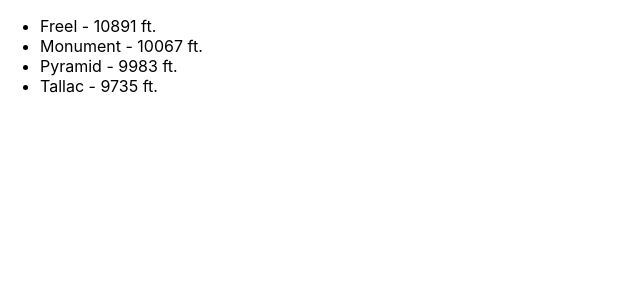
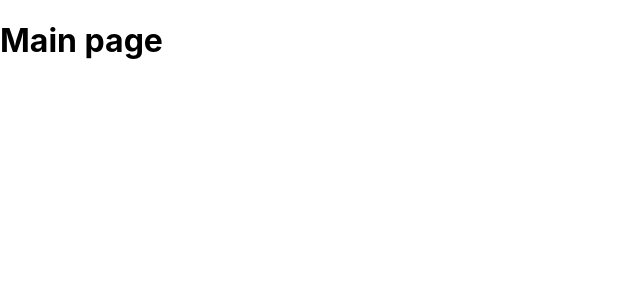
Before and after one commit to kiryl-ramanouski/React-LinkedIn-learning, a React (Create React App) app in the folder react-linkedin-learn-app/: page / in a window 1280 px wide. Shown: the top 300 px of the page, without its empty margins (0-640 px from the left). Built offline with nearby package versions, Linux system fonts and the light colour scheme.

Commit message:
feat: install react router and prepare the app

```diff
--- a/react-linkedin-learn-app/package.json
+++ b/react-linkedin-learn-app/package.json
@@ -8,6 +8,7 @@
     "@testing-library/user-event": "^13.5.0",
     "react": "^18.2.0",
     "react-dom": "^18.2.0",
+    "react-router-dom": "^6.3.0",
     "react-scripts": "5.0.1",
     "web-vitals": "^2.1.4"
   },
--- a/react-linkedin-learn-app/src/App.js
+++ b/react-linkedin-learn-app/src/App.js
@@ -1,36 +1,19 @@
 import './App.css';
 
-const tahoePeaks = [
-  { name: 'Freel', elevation: 10891 },
-  { name: 'Monument', elevation: 10067 },
-  { name: 'Pyramid', elevation: 9983 },
-  { name: 'Tallac', elevation: 9735 },
-];
+function Home() {
+  return <h1>Main page</h1>;
+}
 
-function List({ data, renderItem, renderEmpty }) {
-  return !data.length ? (
-    renderEmpty
-  ) : (
-    <ul>
-      {data.map((item) => (
-        <li key={item.name}>{renderItem(item)}</li>
-      ))}
-    </ul>
-  );
+function About() {
+  return <h1>About Us</h1>;
+}
+
+function Contact() {
+  return <h1>Contact Us</h1>;
 }
 
 function App() {
-  return (
-    <List
-      data={tahoePeaks}
-      renderEmpty={<p>This list is empty.</p>}
-      renderItem={(item) => (
-        <>
-          {item.name} - {item.elevation} ft.
-        </>
-      )}
-    />
-  );
+  return <Home />;
 }
 
 export default App;
```
Also changed, not shown: 1 other file (tests, documents, lock files or other folders).
